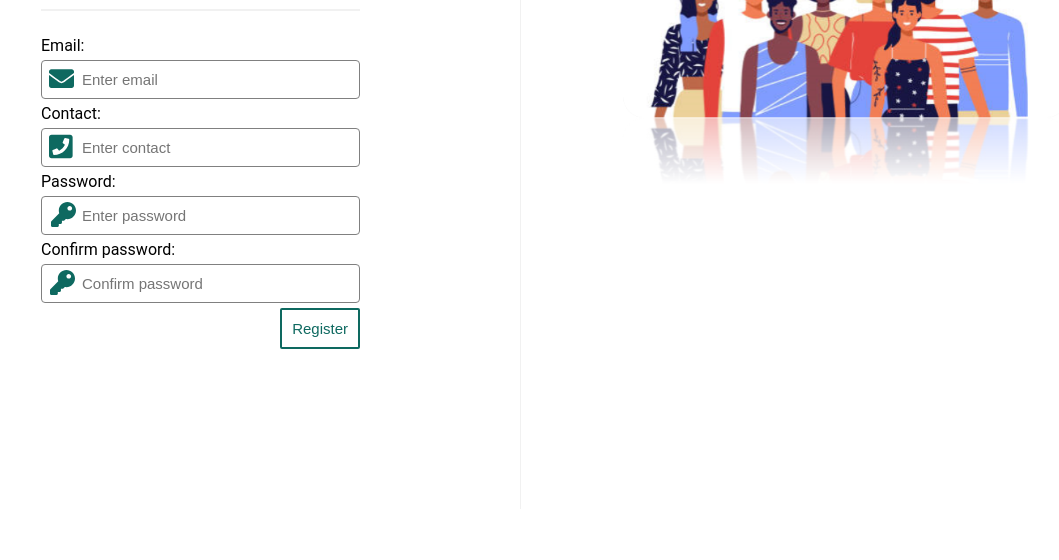
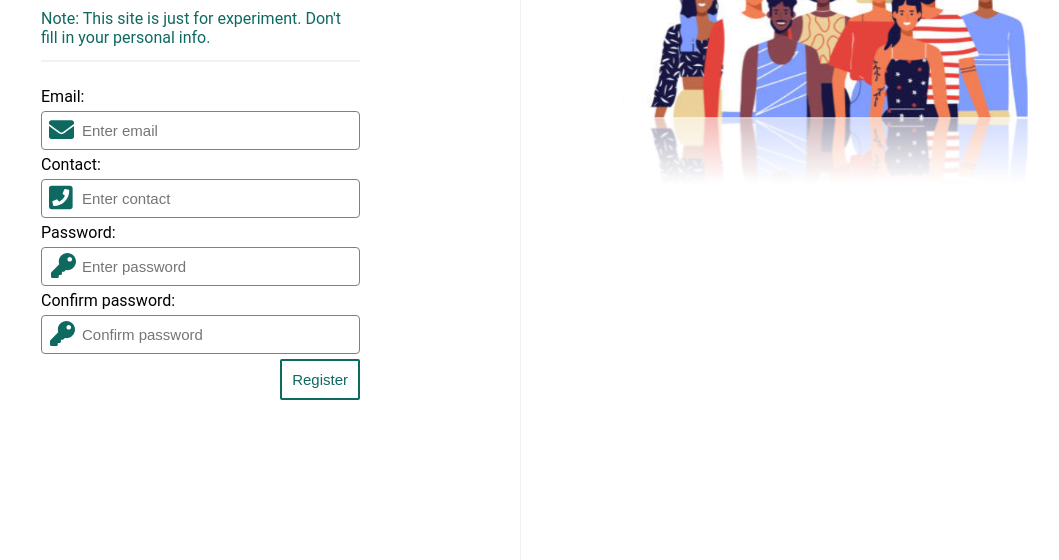
Before and after one commit to markjay18/reg-auth, a plain HTML site: page index.html in a window 1280 px wide. Shown: the part 258-818 px from the top of the page, without its empty margins (119-1178 px from the left). Drawn offline with Linux system fonts and the light colour scheme.

Commit message:
Update index.html

```diff
--- a/index.html
+++ b/index.html
@@ -18,6 +18,7 @@
 			<div class="register-input">
 				<h1>Register Auth</h1>
     			<p>Please fill in this form to create an account.</p>
+			<p class="warning">Note: This site is just for experiment. Don't fill in your personal info. </p>
     			<hr>
 				<form id="form" action="http://reg-auth.herokuapp.com" method="POST">
 					<div id="message">
```
